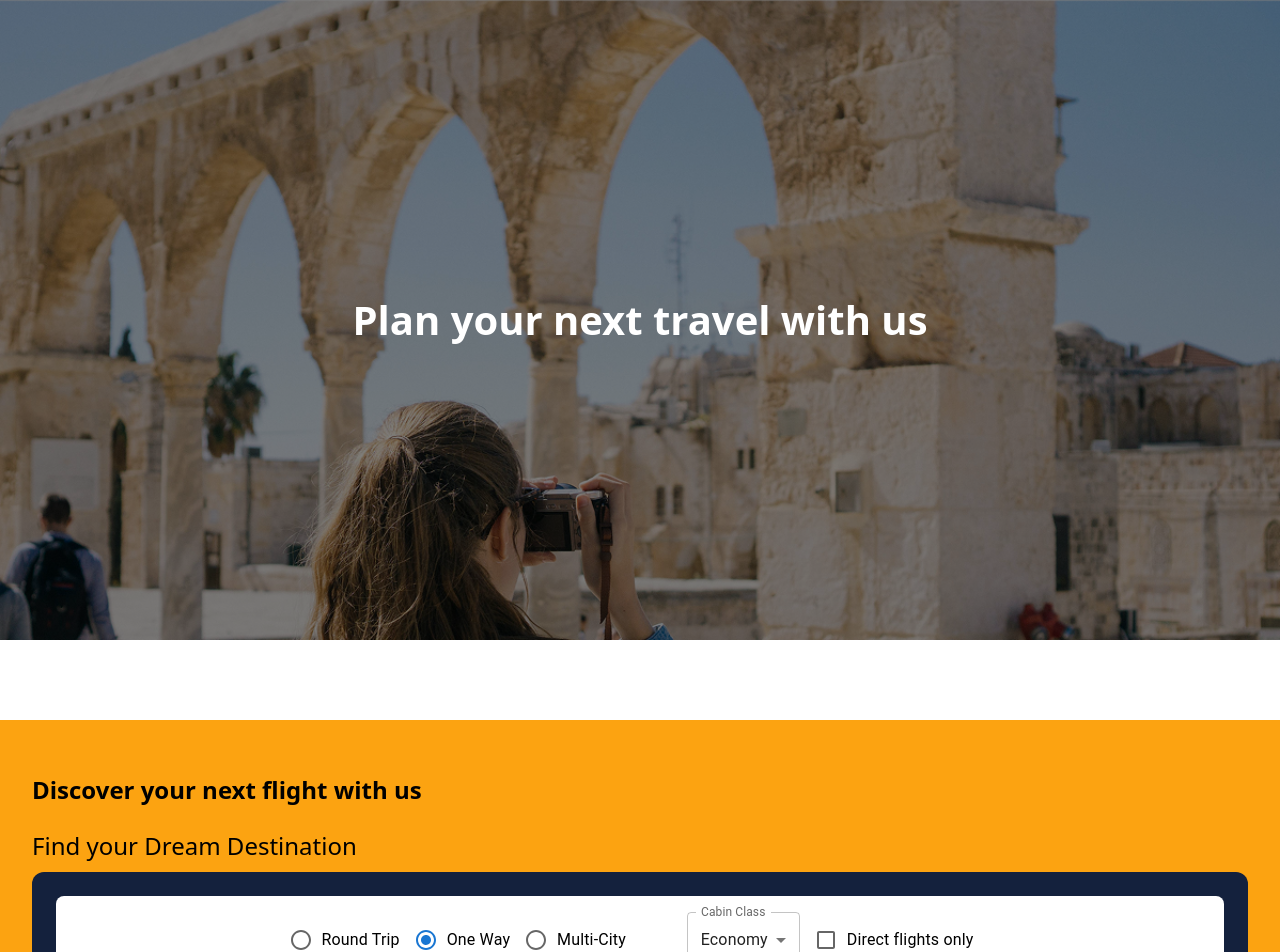
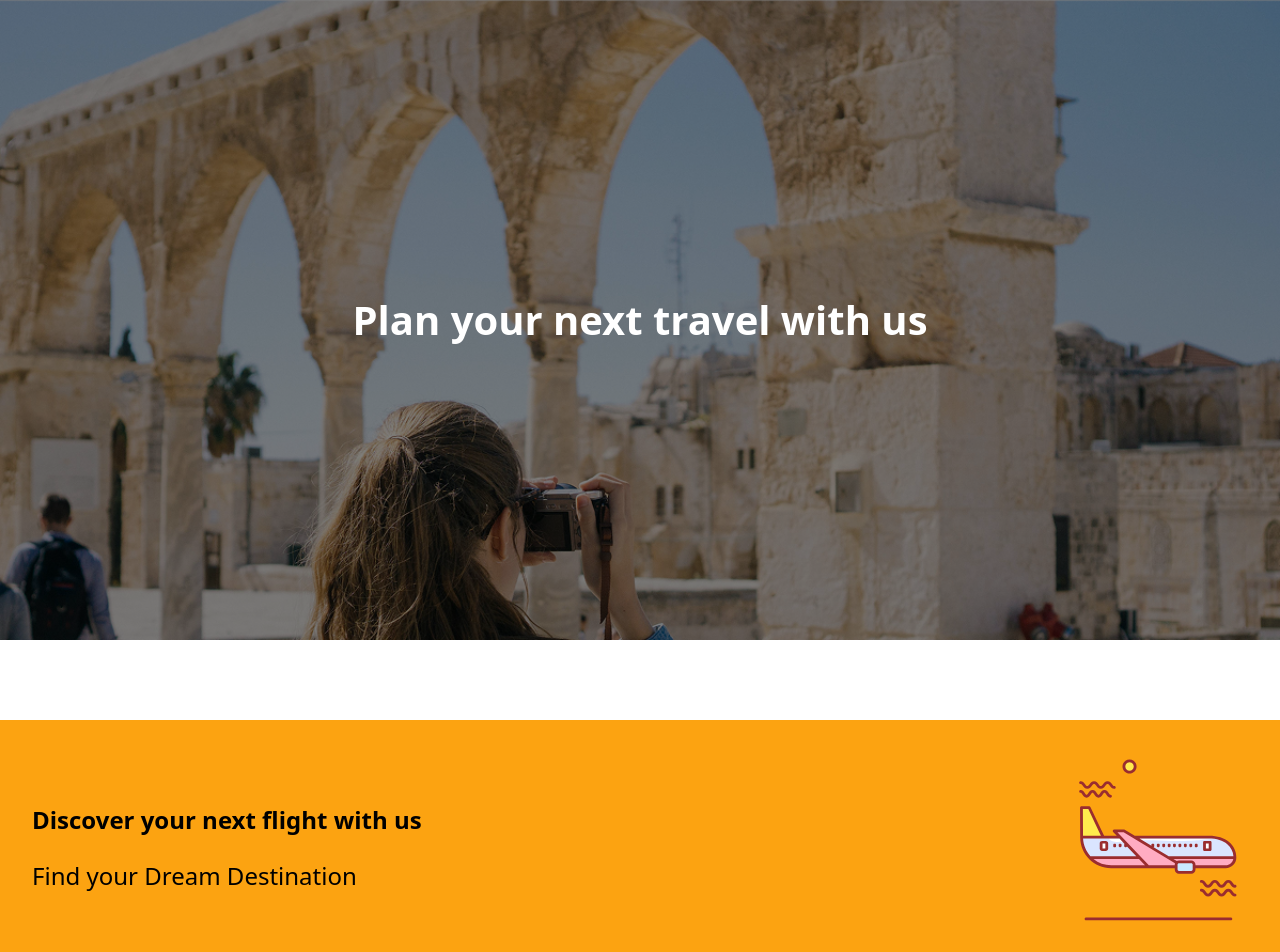
Before and after one commit to seal-000/travel-booking-app, a React (Vite) app in the folder travel-booking-app/: page / in a window 1280 px wide. Shown: the top 952 px of the page. Built offline with nearby package versions, Linux system fonts and the light colour scheme.

Commit message:
Add airplane svg and GitHub Actions deployment pipeline

```diff
--- a/travel-booking-app/src/pages/Home.css
+++ b/travel-booking-app/src/pages/Home.css
@@ -44,6 +44,22 @@
   text-align: left;
 }
 
+.middle-header-container {
+  display: flex;
+  justify-content: space-between;
+  align-items: center;
+  margin-bottom: 2rem;
+  width: 100%;
+}
+
+.airplane-decoration {
+  width: 15vw; /* Responsive scaling */
+  max-width: 180px;
+  min-width: 80px;
+  height: auto;
+  object-fit: contain;
+}
+
 .middle-text.top {
   font-weight: bold;
 }
--- a/travel-booking-app/src/pages/Home.tsx
+++ b/travel-booking-app/src/pages/Home.tsx
@@ -1,5 +1,6 @@
 import './Home.css'
 import FlightSearchBox from '../components/flight-search/FlightSearchBox'
+import airplane from '../assets/airplane.svg'
 
 const Home = () => {
   return (
@@ -11,8 +12,13 @@ const Home = () => {
       </section>
 
       <section className="middle-section">
-          <h2 className='middle-text top'>Discover your next flight with us</h2>
-          <h2 className='middle-text bottom'>Find your Dream Destination</h2>
+          <div className="middle-header-container">
+            <div className="text-container">
+              <h2 className='middle-text top'>Discover your next flight with us</h2>
+              <h2 className='middle-text bottom'>Find your Dream Destination</h2>
+            </div>
+            <img src={airplane} alt="Airplane animation" className="airplane-decoration" />
+          </div>
           <FlightSearchBox />
 
       </section>
```
Also changed, not shown: travel-booking-app/src/assets/airplane.svg (added).
